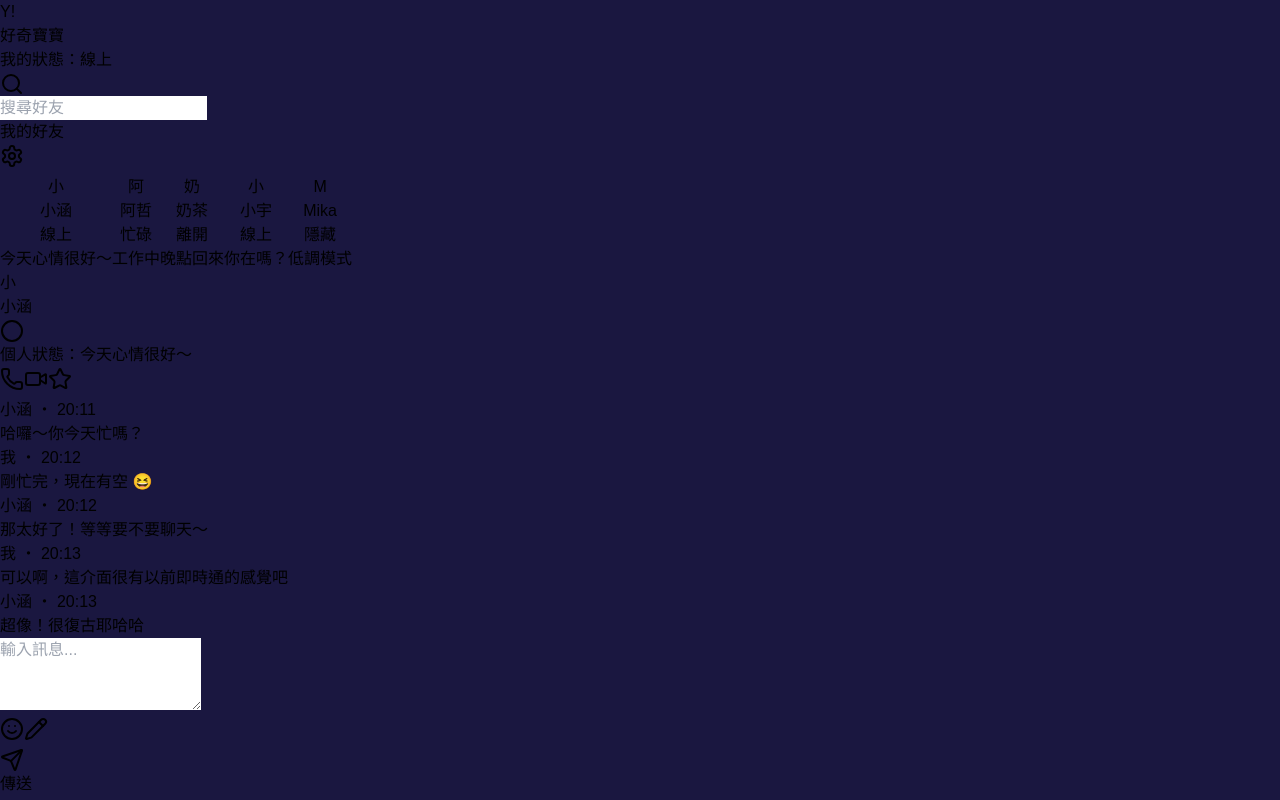
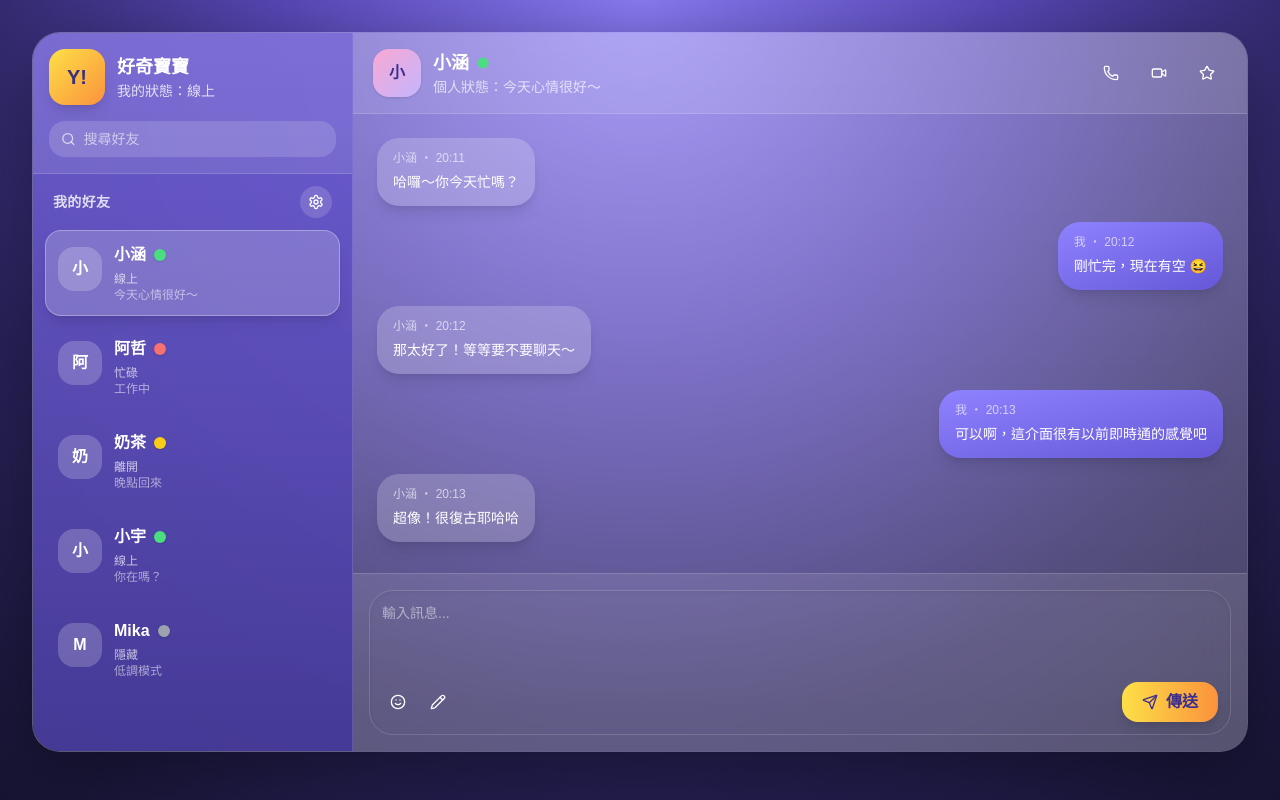
Before and after one commit to hot321ps-jpg/yahoo-messenger-clone, a Next.js app: page / in a window 1280 px wide. Built offline with nearby package versions, Linux system fonts and the light colour scheme.

Commit message:
Create tailwind.config.ts

```diff
--- /dev/null
+++ b/tailwind.config.ts
@@ -0,0 +1,13 @@
+import type { Config } from "tailwindcss";
+
+const config: Config = {
+  content: [
+    "./app/**/*.{js,ts,jsx,tsx,mdx}",
+  ],
+  theme: {
+    extend: {},
+  },
+  plugins: [],
+};
+
+export default config;
```
